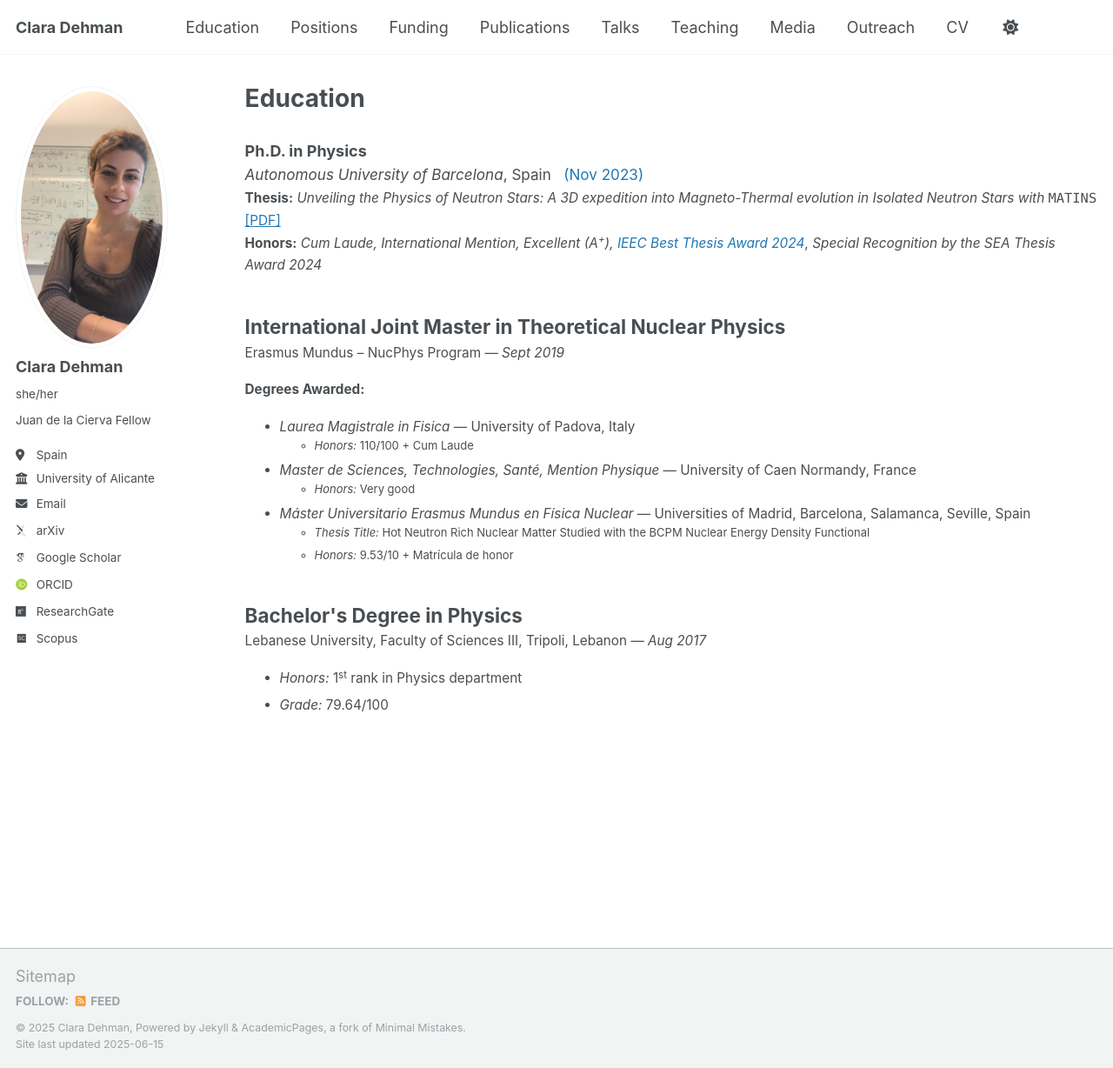
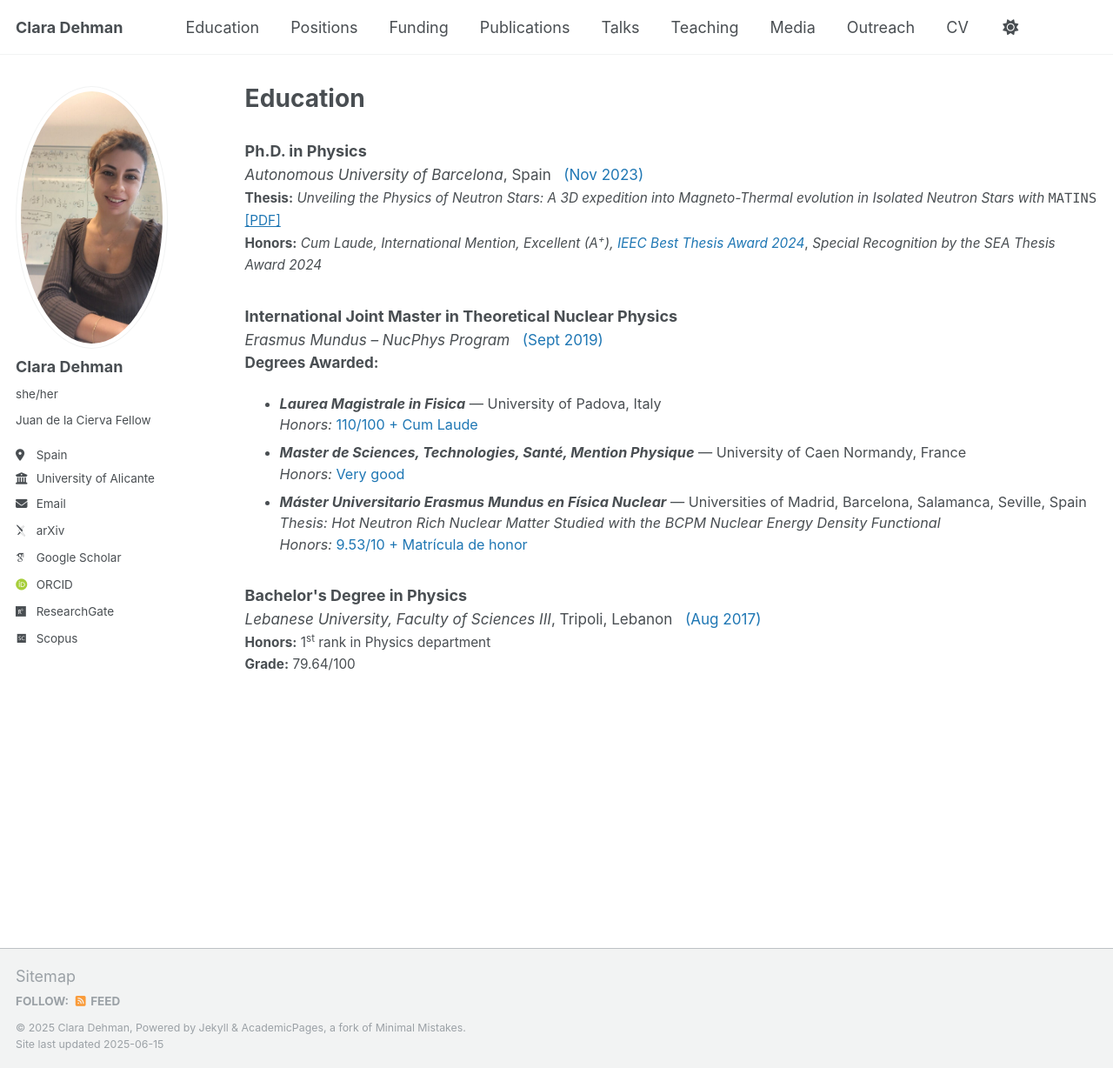
Before and after one commit to ClaraDehman/ClaraDehman.github.io, a Jekyll site: the page built from _pages/education.html, in a window 1280 px wide and 1228 px high. Shown: the whole window at 87% size. Built offline with Jekyll 4.4.1, drawn with Linux system fonts in a browser that asks for light colours; some web fonts are replaced.

Commit message:
Update education.html

```diff
--- a/_pages/education.html
+++ b/_pages/education.html
@@ -16,32 +16,27 @@ author_profile: true
   </p>
 </div>
 
-
 <div class="archive__item">
-  <h2 class="archive__item-title">International Joint Master in Theoretical Nuclear Physics</h2>
-  <p class="archive__item-excerpt" style="font-size: 0.85em;">Erasmus Mundus – NucPhys Program — <em>Sept 2019</em></p>
-  <p class="archive__item-excerpt" style="font-size: 0.85em;"><strong>Degrees Awarded:</strong></p>
-  <ul class="archive__item-excerpt" style="font-size: 0.85em;">
-    <li><em>Laurea Magistrale in Fisica</em> — University of Padova, Italy
-      <ul class="archive__item-excerpt" style="font-size: 0.85em;"><li><em>Honors:</em> 110/100 + Cum Laude</li></ul>
-    </li>
-    <li><em>Master de Sciences, Technologies, Santé, Mention Physique</em> — University of Caen Normandy, France
-      <ul class="archive__item-excerpt" style="font-size: 0.85em;"><li><em>Honors:</em> Very good</li></ul>
-    </li>
-    <li><em>Máster Universitario Erasmus Mundus en Física Nuclear</em> — Universities of Madrid, Barcelona, Salamanca, Seville, Spain
-      <ul class="archive__item-excerpt" style="font-size: 0.85em;">
-        <li><em>Thesis Title:</em> Hot Neutron Rich Nuclear Matter Studied with the BCPM Nuclear Energy Density Functional</li>
-        <li><em>Honors:</em> 9.53/10 + Matrícula de honor</li>
-      </ul>
+  <h3 class="archive__item-title" style="margin-bottom: 0.2em;"><strong>International Joint Master in Theoretical Nuclear Physics</strong></h3>
+  <p class="archive__item-excerpt" style="font-size: 0.95em; margin-top: 0;">
+    <em>Erasmus Mundus – NucPhys Program</em> &nbsp; <span style="color:#1f77b4;">(Sept 2019)</span><br>
+    <strong>Degrees Awarded:</strong>
+  </p>
+  <ul class="archive__item-excerpt" style="font-size: 0.9em;">
+    <li><strong><em>Laurea Magistrale in Fisica</em></strong> — University of Padova, Italy<br><em>Honors:</em> <span style="color:#1f77b4;">110/100 + Cum Laude</span></li>
+    <li><strong><em>Master de Sciences, Technologies, Santé, Mention Physique</em></strong> — University of Caen Normandy, France<br><em>Honors:</em> <span style="color:#1f77b4;">Very good</span></li>
+    <li><strong><em>Máster Universitario Erasmus Mundus en Física Nuclear</em></strong> — Universities of Madrid, Barcelona, Salamanca, Seville, Spain<br>
+      <em>Thesis:</em> <em>Hot Neutron Rich Nuclear Matter Studied with the BCPM Nuclear Energy Density Functional</em><br>
+      <em>Honors:</em> <span style="color:#1f77b4;">9.53/10 + Matrícula de honor</span>
     </li>
   </ul>
 </div>
 
 <div class="archive__item">
-  <h2 class="archive__item-title">Bachelor's Degree in Physics</h2>
-  <p class="archive__item-excerpt" style="font-size: 0.85em;">Lebanese University, Faculty of Sciences III, Tripoli, Lebanon — <em>Aug 2017</em></p>
-  <ul class="archive__item-excerpt" style="font-size: 0.85em;">
-    <li><em>Honors:</em> 1<sup>st</sup> rank in Physics department</li>
-    <li><em>Grade:</em> 79.64/100</li>
-  </ul>
+  <h3 class="archive__item-title" style="margin-bottom: 0.2em;"><strong>Bachelor's Degree in Physics</strong></h3>
+  <p class="archive__item-excerpt" style="font-size: 0.95em; margin-top: 0;">
+    <em>Lebanese University, Faculty of Sciences III</em>, Tripoli, Lebanon &nbsp; <span style="color:#1f77b4;">(Aug 2017)</span><br>
+    <span style="font-size: 0.9em;"><strong>Honors:</strong> 1<sup>st</sup> rank in Physics department</span><br>
+    <span style="font-size: 0.9em;"><strong>Grade:</strong> 79.64/100</span>
+  </p>
 </div>
```
